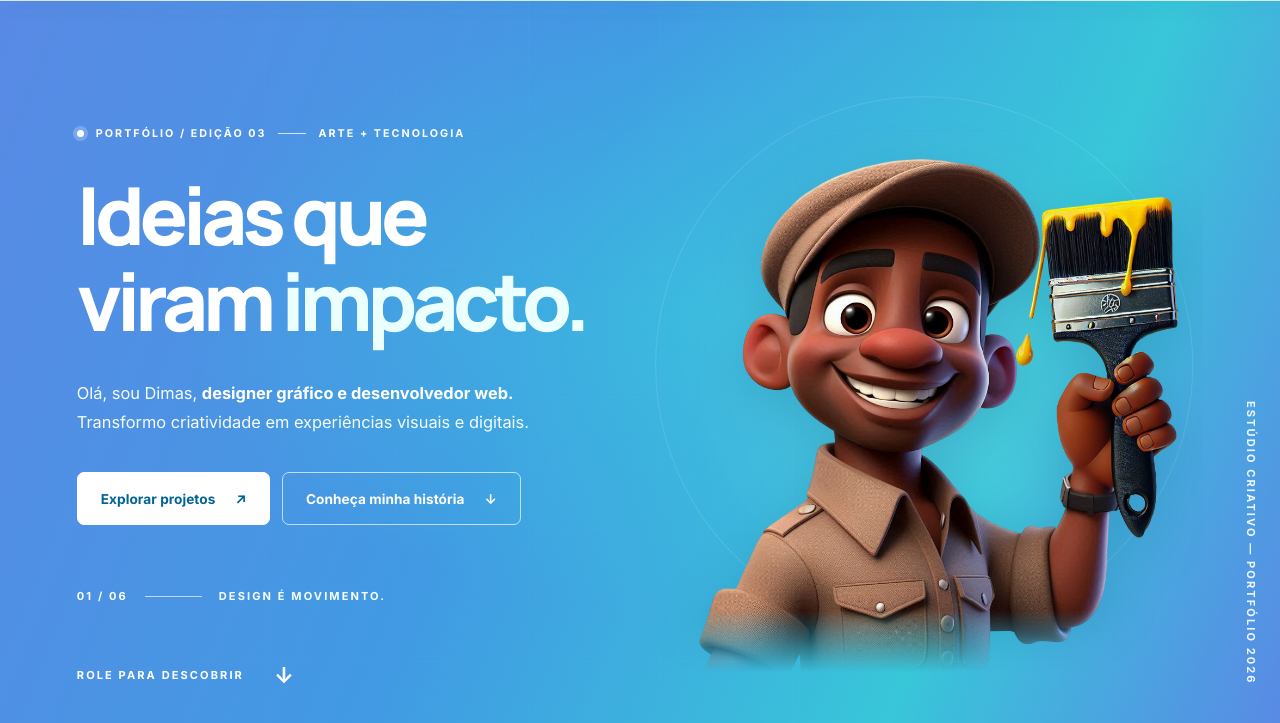
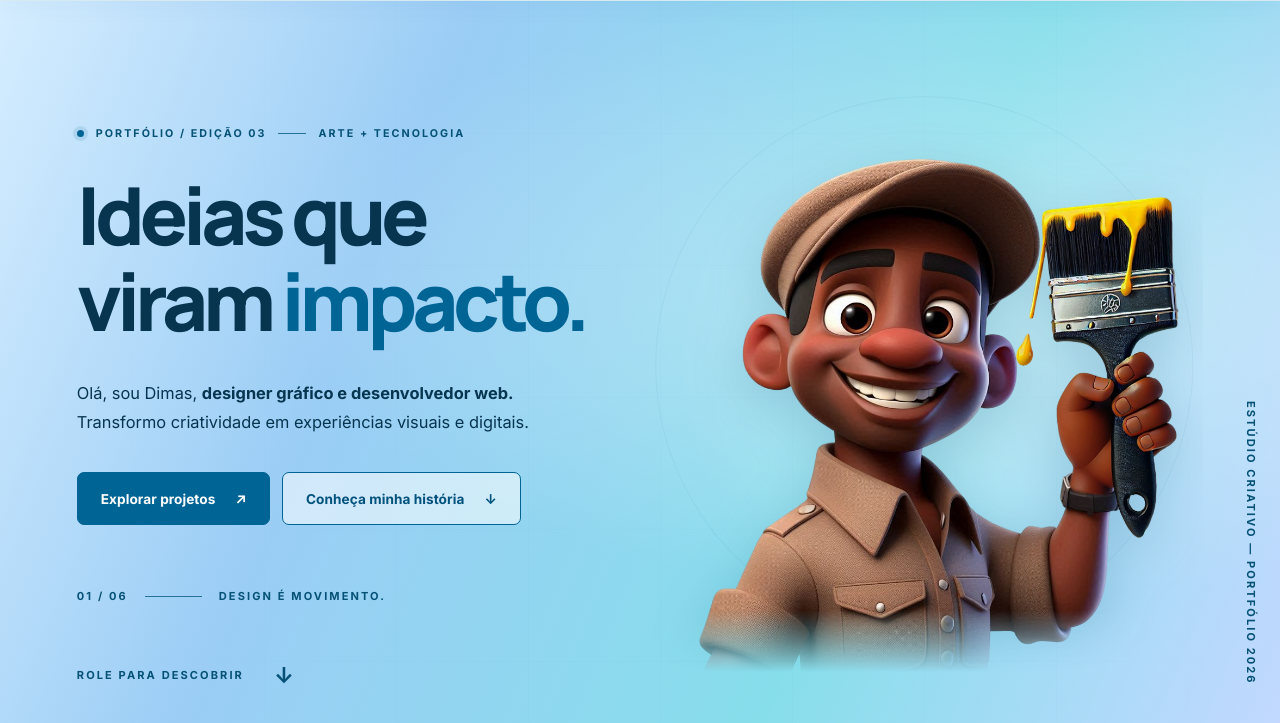
Before and after one commit to dimaswebdev/dimas_portifolio, a website: page index.html in a window 1280 px wide. Shown: the part 77-800 px from the top of the page. Drawn offline with Linux system fonts and the light colour scheme.

Commit message:
design(v3): contrastes acessiveis no hero pastel e foto sem borda dura

```diff
--- a/assets/css/v3.css
+++ b/assets/css/v3.css
@@ -402,3 +402,41 @@ h1,h2,h3{font-family:var(--serif-title);font-weight:700;letter-spacing:-.048em}
 @media(prefers-reduced-motion:reduce){
   .brand img,.desktop-nav a::after{transition:none}
 }
+
+
+/* V3.2 — contraste validado conceitualmente para fundos claros.
+   O gradiente usa os azuis originais em uma variação pastel, com textos escuros. */
+.hero{
+  color:#07354f;
+  background:
+    radial-gradient(ellipse at 78% 40%,rgba(255,255,255,.38),transparent 51%),
+    linear-gradient(112deg,#d5edff 0%,#9bcdf5 30%,#87deeb 67%,#c2d8ff 100%);
+}
+.hero h1,.hero-lead,.hero-lead strong{color:#07354f}
+.hero h1 em{color:#006494}
+.hero .eyebrow,.hero-signature,.scroll-cue,.hero-side-label{color:#065277}
+.hero .live-dot{background:#006494;box-shadow:0 0 0 4px rgba(0,100,148,.12)}
+.hero .eyebrow-line,.hero .signature-line{background:#267297}
+.hero .btn-primary{background:#006494;color:white;border-color:#006494}
+.hero .btn-primary:hover{background:#004e78;color:white}
+.hero .btn-text{border-color:#006494;color:#00527e;background:rgba(255,255,255,.55)}
+.hero .btn-text:hover{background:white;color:#003b59}
+.hero-grid{
+  opacity:.14;
+  background-image:
+    linear-gradient(to right,rgba(0,100,148,.12) 1px,transparent 1px),
+    linear-gradient(to bottom,rgba(0,100,148,.12) 1px,transparent 1px)
+}
+.hero-visual::before{border-color:rgba(0,100,148,.055);background:radial-gradient(circle,rgba(255,255,255,.19),transparent 67%)}
+.about-photo img{
+  -webkit-mask-image:radial-gradient(ellipse 78% 77% at 50% 49%,#000 66%,transparent 100%);
+  mask-image:radial-gradient(ellipse 78% 77% at 50% 49%,#000 66%,transparent 100%)
+}
+.contact{color:#07354f;background:linear-gradient(112deg,#d5edff 0%,#8ed8f0 55%,#b1d9fc 100%)}
+.contact .overline,.contact h2,.contact h2 em{color:#07354f}
+.contact-inner>p:not(.overline){color:#17516f}
+.contact .btn-dark{background:#006494;color:#fff;border-color:#006494}
+.contact .btn-dark:hover{background:#004e78}
+.contact .btn-outline{color:#00527e;border-color:#006494;background:#ffffff6b}
+.contact .btn-outline:hover{background:white}
+@media(max-width:900px){.hero{background:linear-gradient(160deg,#d5edff,#88d7ee 65%,#b6d6ff)}}
```
